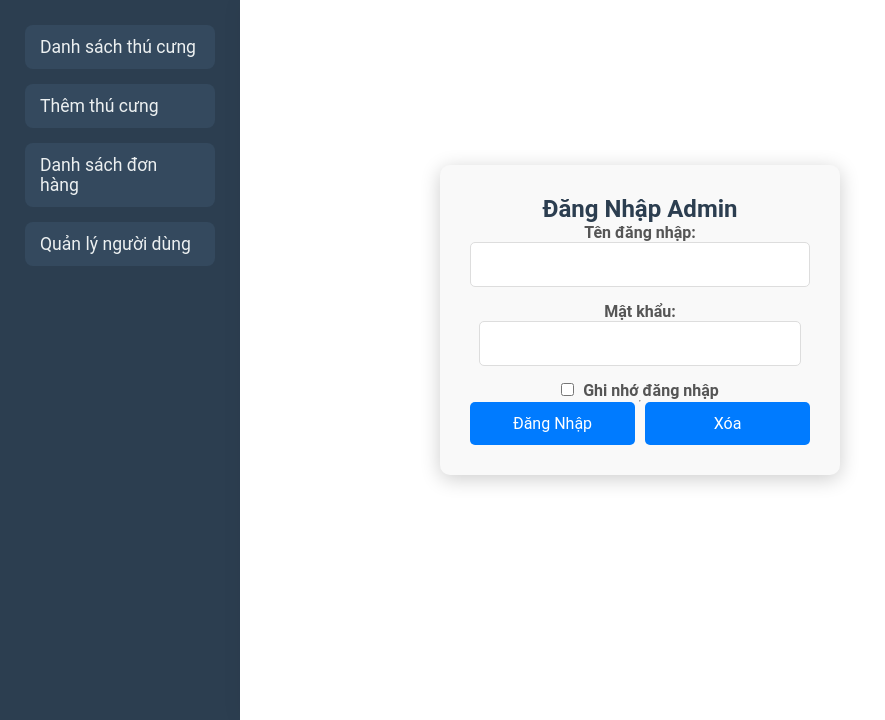
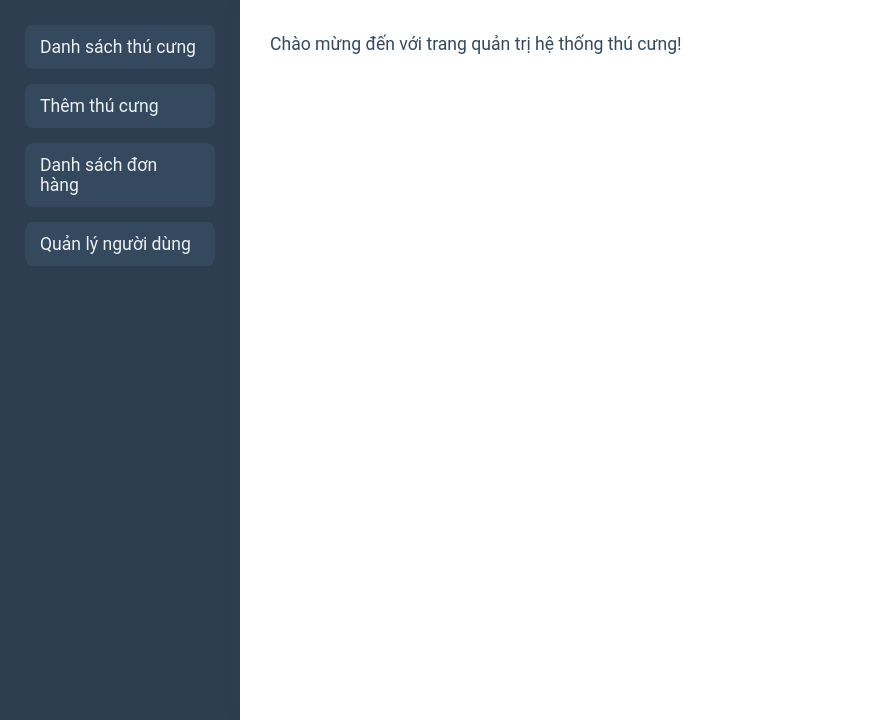
Before and after one commit to HienHayHo1234/pet-store, a PHP site: page /quantri/index.php in a window 1280 px wide. Shown: the part 80-800 px from the top of the page, without its empty margins (0-885 px from the left). Run offline with PHP 8.4, Linux system fonts and the light colour scheme; the visitor is signed in with stand-in values (Sample User, id 1).

Commit message:
sửa login admin

```diff
--- a/Pet-Store/pages/quantri/index.php
+++ b/Pet-Store/pages/quantri/index.php
@@ -1,11 +1,46 @@
 <?php
+session_start();
 
-// Nhận biến $page để biết người dùng đang truy cập trang gì
-$page = trim(strip_tags($_GET['page'] ?? ''));
+// Kiểm tra xem người dùng đã đăng nhập với tư cách admin chưa
+if (!isset($_SESSION['admin_id']) || !isset($_SESSION['admin_username'])) {
+    // Nếu chưa đăng nhập, chuyển hướng đến trang đăng nhập
+    header("Location: login.php");
+    exit();
+}
 
-// Nhúng file chứa các hàm kết nối cơ sở dữ liệu
-require_once "functions.php";
+// Kiểm tra xem người dùng có phải là admin không (giả sử admin có idgroup là 1)
+if (!isset($_SESSION['admin_group']) || $_SESSION['admin_group'] != 1) {
+    // Nếu không phải admin, đăng xuất và chuyển hướng đến trang đăng nhập
+    session_unset();
+    session_destroy();
+    header("Location: login.php?error=unauthorized");
+    exit();
+}
 
+// Tùy chọn: Kiểm tra thời gian không hoạt động
+$inactive = 1800; // 30 phút
+if (isset($_SESSION['last_activity']) && (time() - $_SESSION['last_activity'] > $inactive)) {
+    // Nếu quá thời gian không hoạt động, đăng xuất
+    session_unset();
+    session_destroy();
+    header("Location: login.php?error=timeout");
+    exit();
+}
+$_SESSION['last_activity'] = time(); // Cập nhật thời gian hoạt động
+
+// Tùy chọn: Tái tạo ID phiên để ngăn chặn fixation attacks
+if (!isset($_SESSION['created'])) {
+    $_SESSION['created'] = time();
+} else if (time() - $_SESSION['created'] > 1800) { // Giảm xuống 30 giây để test
+    session_regenerate_id(true);
+    $_SESSION['created'] = time();
+}
+
+// Định nghĩa biến $page
+$page = isset($_GET['page']) ? $_GET['page'] : '';
+
+// Nếu mọi kiểm tra đều pass, admin có thể truy cập trang này
+require 'functions.php';
 ?>
 
 <!DOCTYPE html>
@@ -135,10 +170,10 @@ require_once "functions.php";
         <div class="noidung">
             <aside>
                 <ul>
-                    <li><a href="?page=pets_ds">Danh sách thú cưng</a></li>
-                    <li><a href="?page=pets_them">Thêm thú cưng</a></li>
-                    <li><a href="?page=orders">Danh sách đơn hàng</a></li>
-                    <li><a href="?page=users">Quản lý người dùng</a></li>
+                    <li><a href="index.php?page=pets_ds">Danh sách thú cưng</a></li>
+                    <li><a href="index.php?page=pets_them">Thêm thú cưng</a></li>
+                    <li><a href="index.php?page=orders">Danh sách đơn hàng</a></li>
+                    <li><a href="index.php?page=users">Quản lý người dùng</a></li>
                 </ul>
             </aside>
 
@@ -165,7 +200,7 @@ require_once "functions.php";
                         require_once 'users.php';
                         break;
                     default:
-                        require_once 'login.php';
+                        echo "<p>Chào mừng đến với trang quản trị hệ thống thú cưng!</p>";
                         break;
                 }
                 ?>
--- a/Pet-Store/pages/quantri/login.php
+++ b/Pet-Store/pages/quantri/login.php
@@ -1,7 +1,7 @@
 <?php
 session_start();
 
-if (isset($_POST['login'])) {
+if (isset($_POST['loginAdmin'])) {
     // Tiếp nhận user và pass từ form
     $username = trim(strip_tags($_POST['username']));
     $password = trim(strip_tags($_POST['password']));
@@ -27,7 +27,7 @@ if (isset($_POST['login'])) {
             $_SESSION['admin_username'] = $user['username'];
             $_SESSION['admin_group'] = $user['idgroup'];
 
-            header("Location: index.php"); // Chuyển đến trang chủ admin
+            header("Location: index.php");
             exit();
         } else {
             $_SESSION['error'] = "Mật khẩu không đúng";
@@ -45,34 +45,28 @@ if (isset($_POST['login'])) {
     <link rel="stylesheet" href="../../asset/css/login.css">
 </head>
 <body>
+    <!-- Modal Form Đăng Nhập -->
+    <div id="loginModal" class="login-modal">
         <div class="login-modal-content">
             <h2>Đăng Nhập Admin</h2>
-        <?php
-        if (isset($_SESSION['error'])) {
-            echo '<div class="login-error-message">' . $_SESSION['error'] . '</div>';
-            unset($_SESSION['error']);
-        }
-        ?>
-        <form id="loginForm" class="login-form">
-            <div class="form-group-item">
+
+            <form id="loginForm" class="login-form" action="" method="POST">
+                <div class="form-group-item" style="padding-bottom: 10px">
                     <label for="login-username">Tên đăng nhập:</label>
                     <input type="text" id="login-username" name="username" required>
                 </div>
-            <div class="form-group-item">
+                <div class="form-group-item" style="width: 98%">
                     <label for="login-password">Mật khẩu:</label>
                     <input type="password" id="login-password" name="password" required>
                 </div>
-            <div class="form-group-item">
-                <label>
-                    <input type="checkbox" name="status"> Ghi nhớ đăng nhập
-                </label>
-            </div>
                 <hr>
-            <div class="login-button-container">
-                <input type="submit" value="Đăng Nhập">
+                <div class="login-button-container" style="width: 70%">
+                    <input type="submit" name="loginAdmin" value="Đăng Nhập">
                     <button type="reset">Xóa</button>
                 </div>
+                <div id="error-message" class="login-error-message"></div>
             </form>
+        </div>
     </div>
 </body>
 </html>
```
Also changed, not shown: Pet-Store/pages/quantri/users.php (+0 -8 lines). Lines whose indentation alone changed are shown as unchanged.
